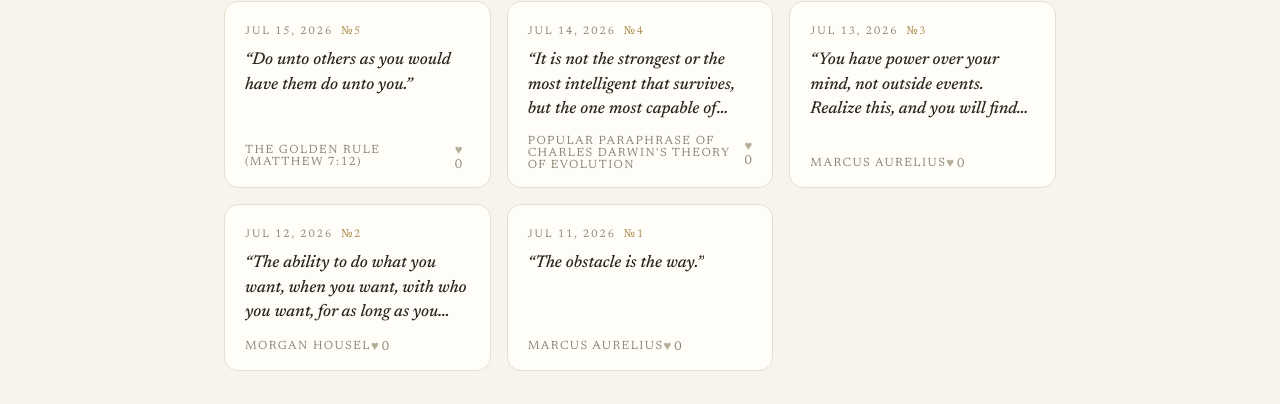
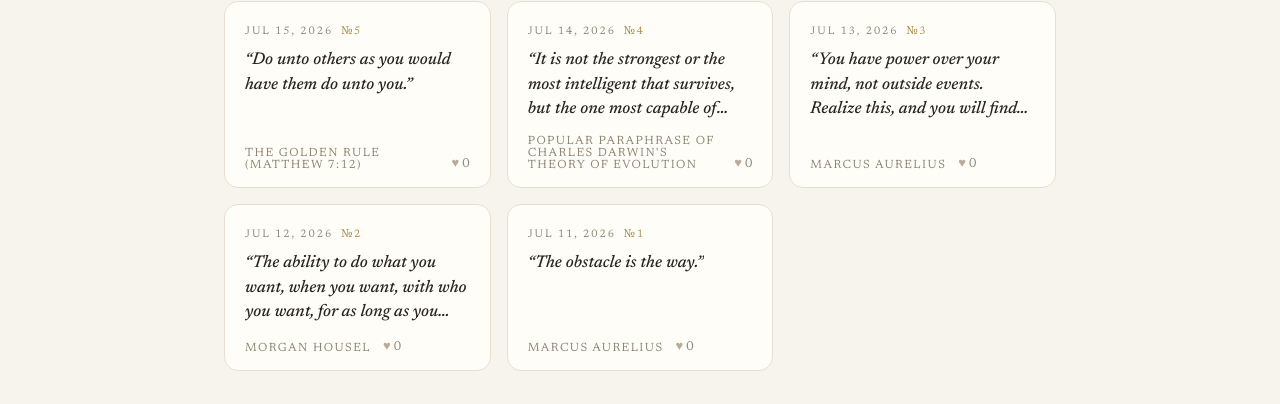
Before and after one commit to psparmeet14/daily-quotes, a plain HTML site: page archive.html in a window 1280 px wide. Shown: the part 186-590 px from the top of the page. Drawn offline with Linux system fonts and the light colour scheme; no server answers.

Commit message:
Keep archive heart and count on one line for long authors
A long author name (e.g. the Darwin paraphrase) squeezed the like column
in the card footer, wrapping the heart and count onto separate lines. Mark
the likes as nowrap/non-shrinking and let the author take the slack
(min-width:0), and bottom-align the footer row so the count sits with the
author's last line.

Co-Authored-By: Claude Opus 4.8 <noreply@anthropic.com>

```diff
--- a/css/style.css
+++ b/css/style.css
@@ -345,7 +345,8 @@ button { -webkit-tap-highlight-color: transparent; font-family: inherit; }
 .archive-card .foot {
   display: flex;
   justify-content: space-between;
-  align-items: center;
+  align-items: flex-end;
+  gap: 12px;
   margin-top: auto;
 }
 .archive-card .author {
@@ -353,8 +354,14 @@ button { -webkit-tap-highlight-color: transparent; font-family: inherit; }
   letter-spacing: .12em;
   text-transform: uppercase;
   color: var(--muted);
+  min-width: 0;
 }
-.archive-card .likes { font-size: 13px; color: var(--faint); }
+.archive-card .likes {
+  font-size: 13px;
+  color: var(--faint);
+  white-space: nowrap;
+  flex-shrink: 0;
+}
 .archive-card .likes.liked { color: var(--accent); }
 .archive-card .likes .n { color: var(--muted); font-variant-numeric: tabular-nums; }
 .archive-empty { text-align: center; color: var(--muted); font-size: 15px; }
```
